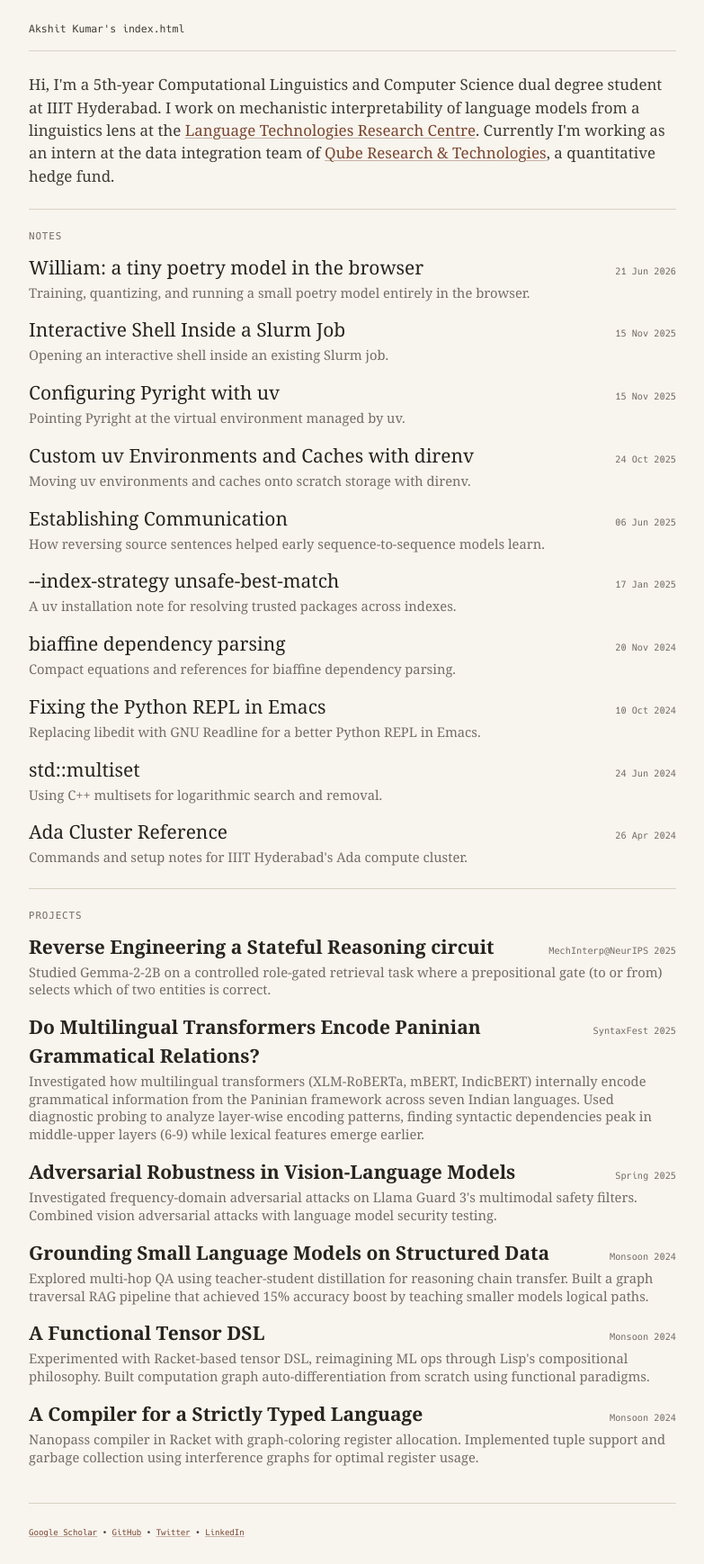
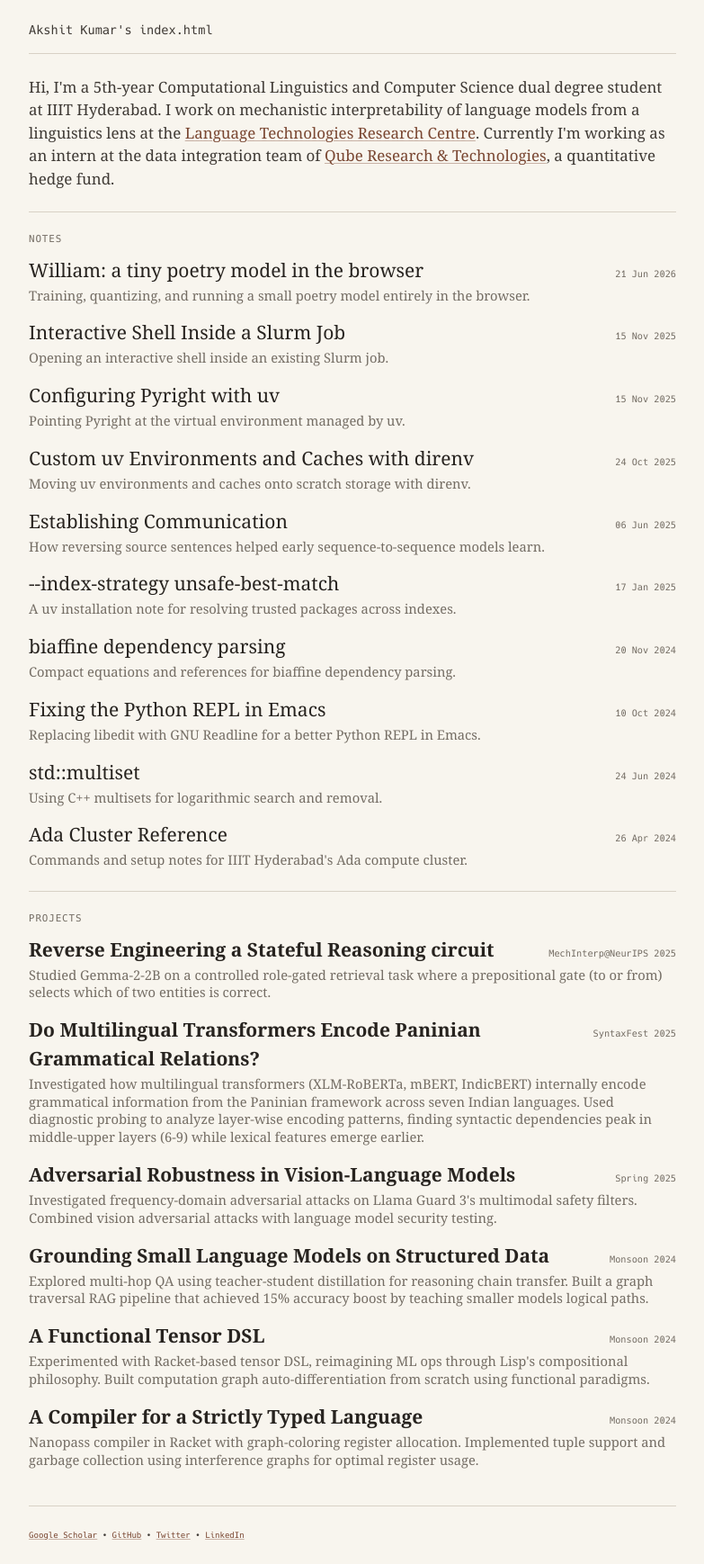
Before and after one commit to komikat/komikat.github.io, a Jekyll site: the page built from index.html, in a window 1280 px wide. Shown: the whole page at 90% size, without its empty margins (248-1031 px from the left). Built offline with Jekyll 4.4.1, drawn with Linux system fonts in a browser that asks for light colours; some web fonts are replaced; the list of posts is cut into pages by our own code.

Commit message:
style: bump masthead font size, apply muted color to inline code

```diff
--- a/_sass/_code.scss
+++ b/_sass/_code.scss
@@ -10,6 +10,7 @@ pre {
 
 code {
   font-size: .72rem;
+  color: var(--code-color);
 }
 
 pre {
--- a/_sass/_masthead.scss
+++ b/_sass/_masthead.scss
@@ -16,7 +16,7 @@
 .masthead-title {
   min-width: 0;
   font-family: var(--ui-font);
-  font-size: .72rem;
+  font-size: .85rem;
   line-height: 1.4;
 
   a {
@@ -36,6 +36,6 @@
   }
 
   .masthead-title {
-    font-size: .64rem;
+    font-size: .78rem;
   }
 }
--- a/_sass/_variables.scss
+++ b/_sass/_variables.scss
@@ -46,7 +46,7 @@
   --border-radius: .25rem;
 
   --code-font: "Hack", SFMono-Regular, Menlo, Monaco, Consolas, "Liberation Mono", "Courier New", monospace;
-  --code-color: var(--grape);
+  --code-color: var(--muted-color);
   --code-bg: #eee9df;
 
   --spacer: 1rem;
```
Also changed, not shown: Gemfile.lock.
